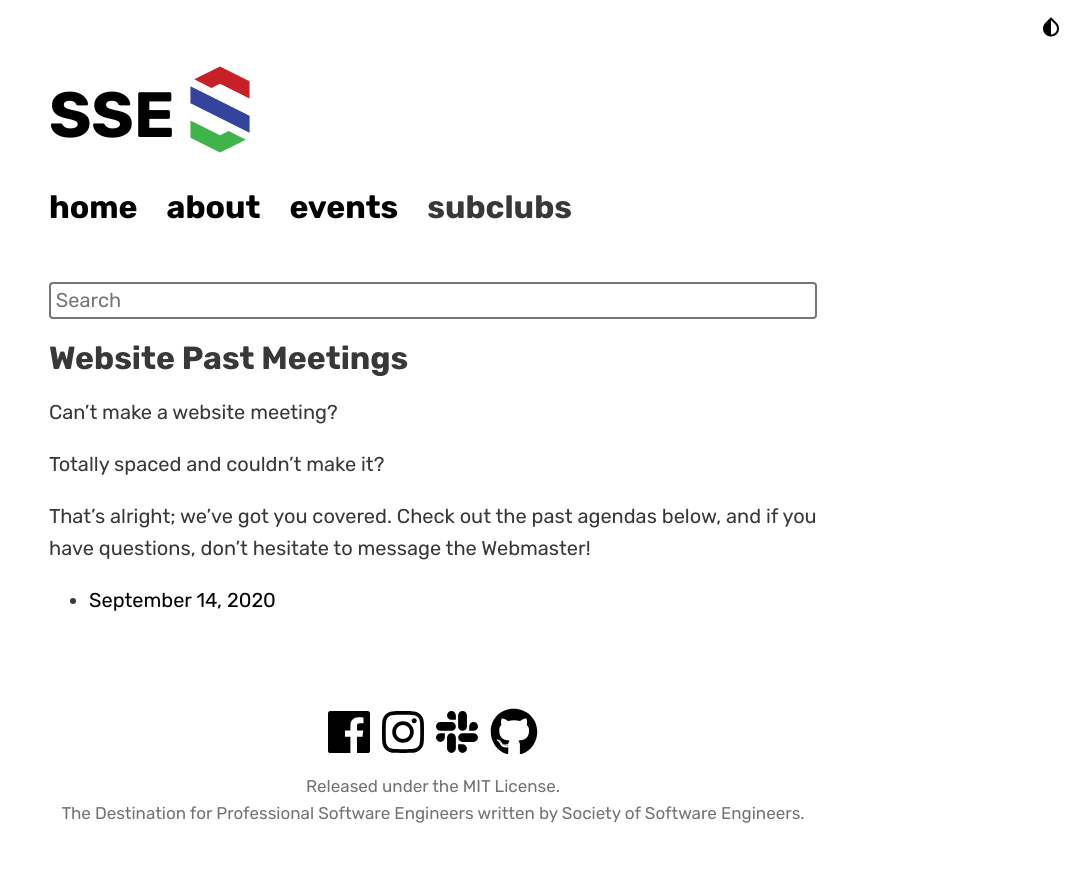
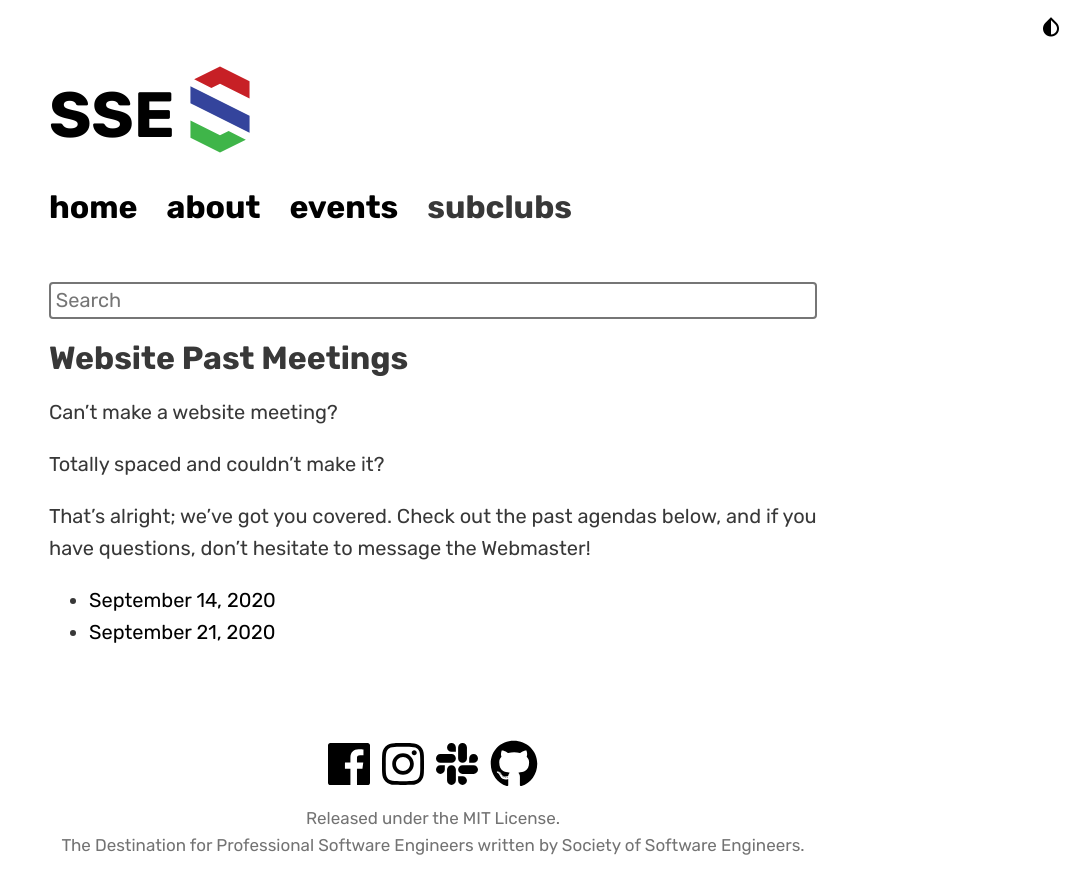
Before and after one commit to msoe-sse/msoe-sse.github.io, a Jekyll site: the page built from _events/pastMeetings.md, in a window 1280 px wide. Shown: the top 894 px of the page, without its empty margins (207-1280 px from the left). Built offline with Jekyll 4.4.1, drawn with Linux system fonts in a browser that asks for light colours; nearby versions of some CDN libraries; some web fonts are replaced.

Commit message:
Update pastMeetings.yml

```diff
--- a/_data/pastMeetings.yml
+++ b/_data/pastMeetings.yml
@@ -1,2 +1,5 @@
 - date: September 14, 2020
   link: https://docs.google.com/document/d/1MAaBZUrrngJ4DDJM0pjrPdZBPwbGrISuVkAKyUU-vKc/edit?usp=sharing
+
+- date: September 21, 2020
+  link: https://docs.google.com/document/d/1HEKTZxfjbEqmWkVCRCLZYa0jcNExCqlGjBN-8Vs7r50/edit?usp=sharing
```
